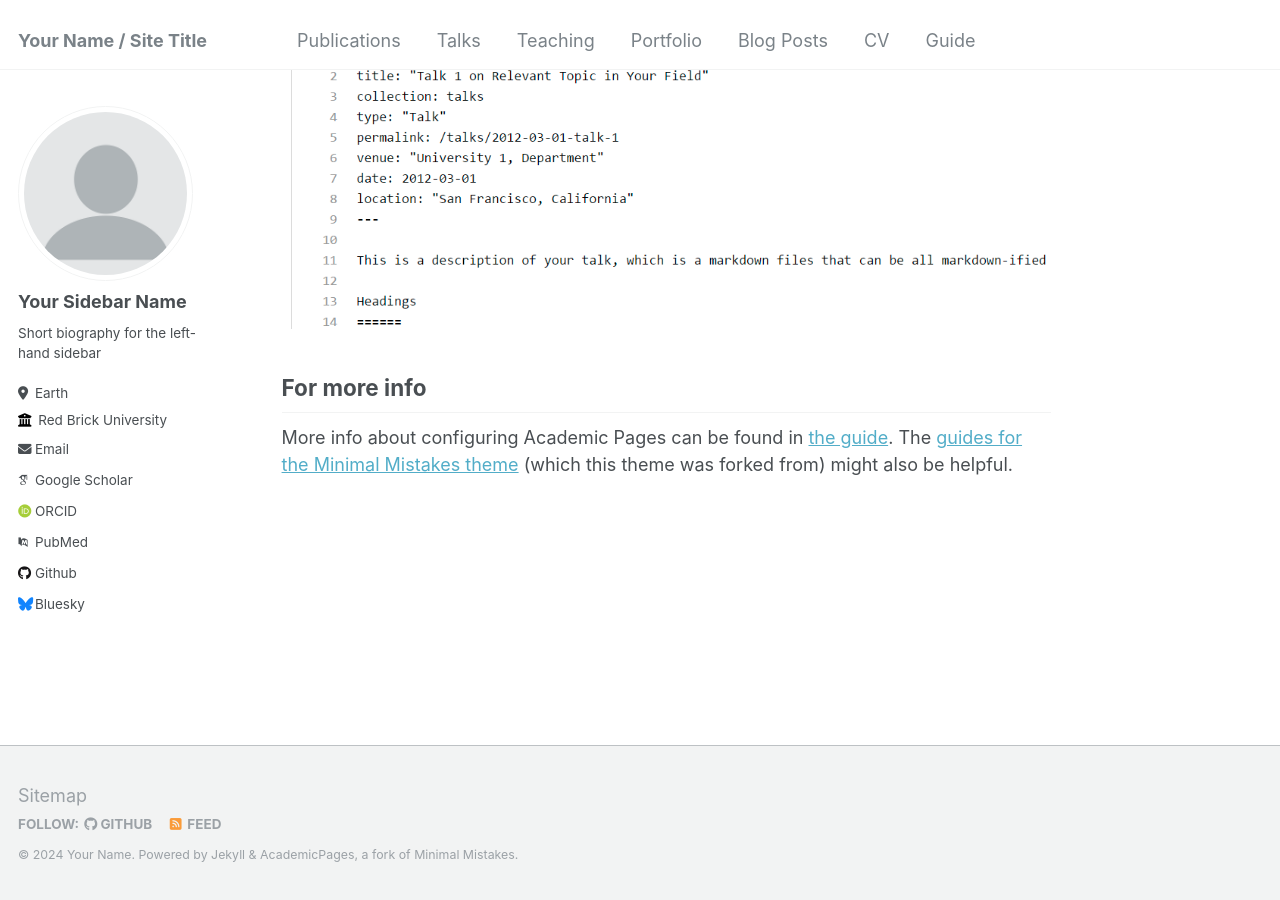
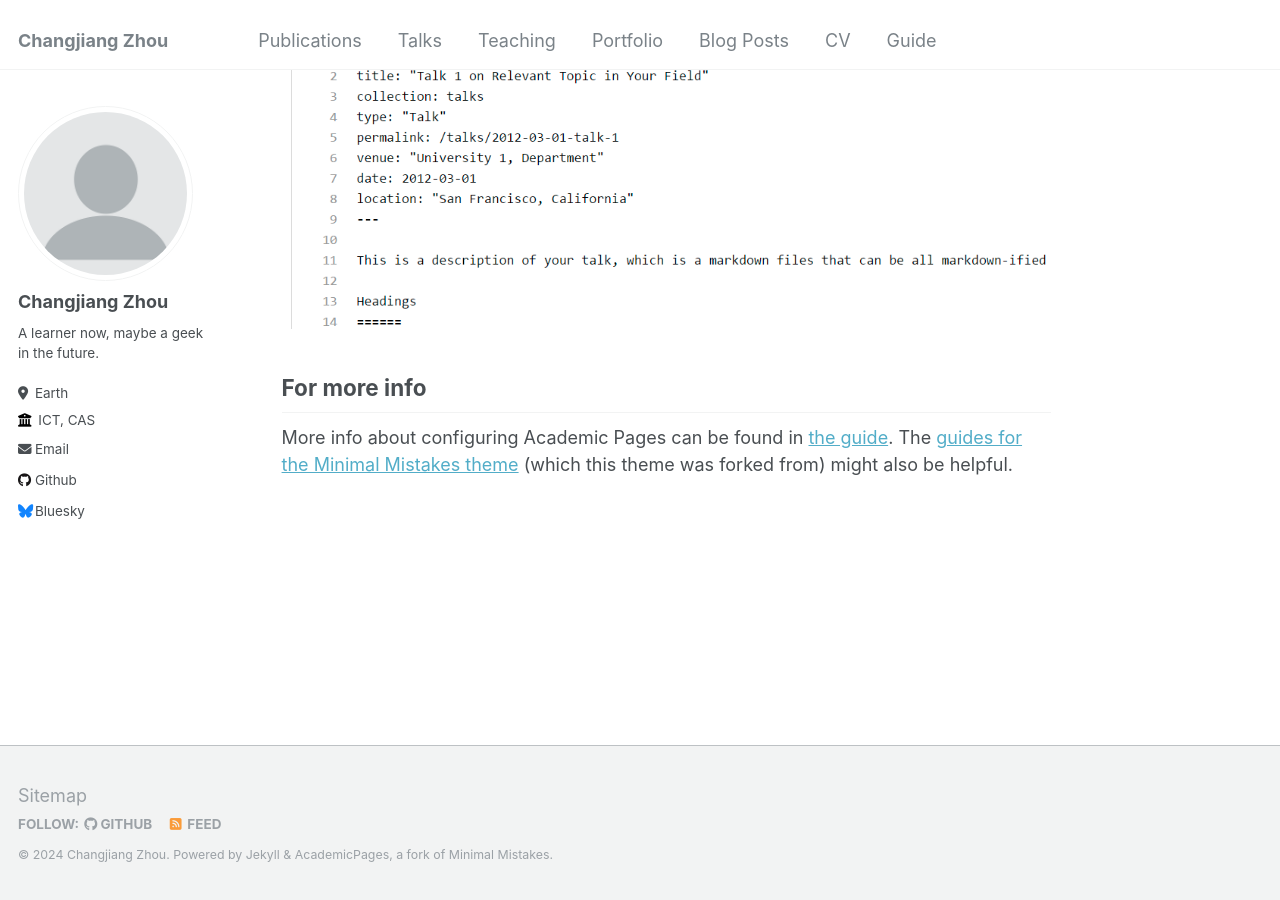
Before and after one commit to Sherlock-coder/Sherlock-coder.github.io, a Jekyll site: the page built from _pages/about.md, in a window 1280 px wide and 900 px high, scrolled down 2660 px. Built offline with Jekyll 4.4.1, drawn with Linux system fonts in a browser that asks for light colours; some web fonts are replaced.

Commit message:
Update _config.yml

```diff
--- a/_config.yml
+++ b/_config.yml
@@ -8,13 +8,13 @@
 
 # Basic Site Settings
 locale                   : "en-US"
-title                    : "Your Name / Site Title"
+title                    : "Changjiang Zhou"
 title_separator          : "-"
-name                     : &name "Your Name"
+name                     : &name "Changjiang Zhou"
 description              : &description "personal description"
-url                      : https://academicpages.github.io # the base hostname & protocol for your site e.g. "https://mmistakes.github.io"
+url                      : https://Sherlock-coder.github.io # the base hostname & protocol for your site e.g. "https://mmistakes.github.io"
 baseurl                  : "" # the subpath of your site, e.g. "/blog"
-repository               : "academicpages/academicpages.github.io"
+repository               : "Sherlock-coder/Sherlock-coder.github.io"
 
 # Site Author - The following control what appear as part of the author content on the side bar.
 #               If a field is blank the icon and link will not appear, otherwise it will be shown.
@@ -22,21 +22,21 @@ repository               : "academicpages/academicpages.github.io"
 author:
   # Biographic information
   avatar           : "profile.png"
-  name             : "Your Sidebar Name"
-  pronouns         : # example: "she/her"
-  bio              : "Short biography for the left-hand sidebar"
+  name             : "Changjiang Zhou"
+  pronouns         : # example: "he/his"
+  bio              : "A learner now, maybe a geek in the future."
   location         : "Earth"
-  employer         : "Red Brick University"
+  employer         : "ICT, CAS"
   uri              : # URL
-  email            : "none@example.org"
+  email            : "sherlocoder@qq.com"
 
   # Academic websites
   arxiv            : # URL - Update with the correct link to your profile
-  googlescholar    : "https://scholar.google.com/citations?user=PS_CX0AAAAAJ"
+  googlescholar    : #"https://scholar.google.com/citations?user=PS_CX0AAAAAJ"
   impactstory      : # URL
-  orcid            : "http://orcid.org/yourorcidurl"
+  orcid            : #"http://orcid.org/yourorcidurl"
   semantic         : # URL
-  pubmed           : "https://www.ncbi.nlm.nih.gov/pubmed/?term=john+snow"
+  pubmed           : #"https://www.ncbi.nlm.nih.gov/pubmed/?term=john+snow"
   researchgate     : # URL
 
   # Repositories and software development
```
